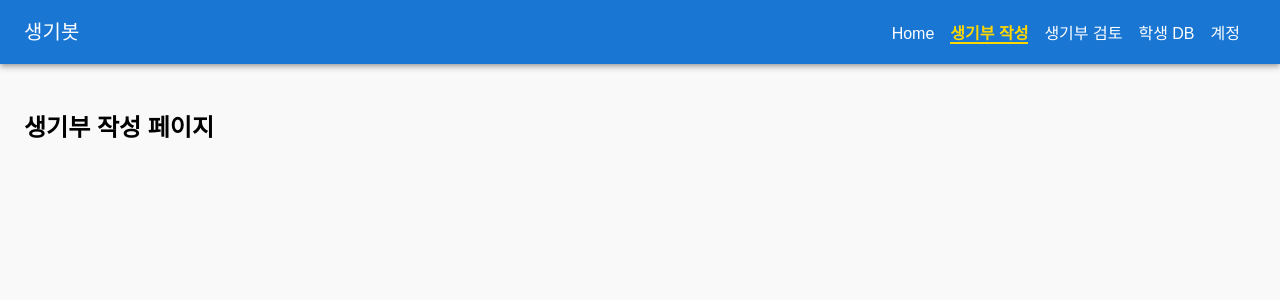
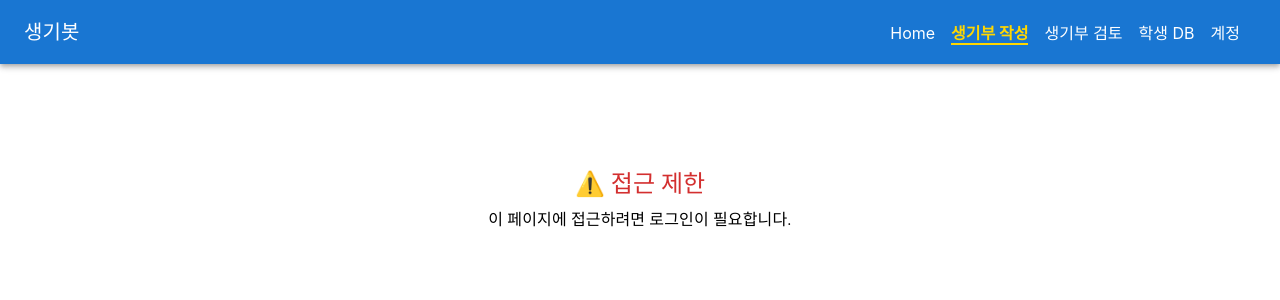
Before and after one commit to kthym/web-homepage, a React (Create React App) app: page /write in a window 1280 px wide. Shown: the top 300 px of the page. Built offline with nearby package versions, Linux system fonts and the light colour scheme.

Commit message:
🔐 로그아웃 시 접근 제한 기능 추가

```diff
--- a/src/App.jsx
+++ b/src/App.jsx
@@ -1,29 +1,30 @@
-import React from 'react';
+import React, { useState } from 'react';
 import { BrowserRouter as Router, Routes, Route, Link, useLocation } from 'react-router-dom';
-import './App.css';
-import Button from '@mui/material/Button';
-import AppBar from '@mui/material/AppBar';
-import Toolbar from '@mui/material/Toolbar';
-import Typography from '@mui/material/Typography';
-import Box from '@mui/material/Box';
-
+import { AppBar, Toolbar, Typography, Box } from '@mui/material';
 import Home from './pages/Home';
 import Write from './pages/Write';
 import Review from './pages/Review';
 import StudentDB from './pages/StudentDB';
 import Account from './pages/Account';
+import ProtectedRoute from './ProtectedRoute';
+
+const getLinkStyle = (isActive) => ({
+  color: isActive ? '#FFD700' : 'white',
+  textDecoration: 'none',
+  marginRight: '1rem',
+  fontWeight: isActive ? 'bold' : 'normal',
+  borderBottom: isActive ? '2px solid #FFD700' : 'none',
+});
 
 function App() {
-  const location = useLocation(); // 이제 Router 안이라 OK!
+  const location = useLocation();
+  const [isLoggedIn, setIsLoggedIn] = useState(!!localStorage.getItem('user'));
 
   return (
-    <div>
-      {/* ✅ 상단바 */}
+    <>
       <AppBar position="static">
-        <Toolbar sx={{ minHeight: '200px' }}>
-          <Typography variant="h6" sx={{ flexGrow: 1 }}>
-            생기봇
-          </Typography>
+        <Toolbar sx={{ minHeight: '80px' }}>
+          <Typography variant="h6" sx={{ flexGrow: 1 }}>생기봇</Typography>
           <Box>
             <Link to="/" style={getLinkStyle(location.pathname === '/')}>Home</Link>
             <Link to="/write" style={getLinkStyle(location.pathname === '/write')}>생기부 작성</Link>
@@ -34,21 +35,19 @@ function App() {
         </Toolbar>
       </AppBar>
 
-      {/* ✅ 페이지 전환 영역 */}
       <Box sx={{ p: 3 }}>
         <Routes>
           <Route path="/" element={<Home />} />
-          <Route path="/write" element={<Write />} />
-          <Route path="/review" element={<Review />} />
-          <Route path="/students" element={<StudentDB />} />
-          <Route path="/account" element={<Account />} />
+          <Route path="/account" element={<Account setIsLoggedIn={setIsLoggedIn} />} />
+          <Route path="/write" element={<ProtectedRoute isLoggedIn={isLoggedIn}><Write /></ProtectedRoute>} />
+          <Route path="/review" element={<ProtectedRoute isLoggedIn={isLoggedIn}><Review /></ProtectedRoute>} />
+          <Route path="/students" element={<ProtectedRoute isLoggedIn={isLoggedIn}><StudentDB /></ProtectedRoute>} />
         </Routes>
       </Box>
-    </div>
+    </>
   );
 }
 
-// ✅ Router는 여기서 감싸줌
 function AppWrapper() {
   return (
     <Router>
@@ -57,13 +56,4 @@ function AppWrapper() {
   );
 }
 
-// ✅ 강조 스타일 함수
-const getLinkStyle = (isActive) => ({
-  color: isActive ? '#FFD700' : 'white',
-  textDecoration: 'none',
-  marginRight: '1rem',
-  fontWeight: isActive ? 'bold' : 'normal',
-  borderBottom: isActive ? '2px solid #FFD700' : 'none',
-});
-
 export default AppWrapper;
--- /dev/null
+++ b/src/ProtectedRoute.jsx
@@ -0,0 +1,21 @@
+import React from 'react';
+import { Box, Typography } from '@mui/material';
+
+function ProtectedRoute({ isLoggedIn, children }) {
+  if (!isLoggedIn) {
+    return (
+      <Box sx={{ textAlign: 'center', mt: 10 }}>
+        <Typography variant="h5" color="error" gutterBottom>
+          ⚠️ 접근 제한
+        </Typography>
+        <Typography variant="body1">
+          이 페이지에 접근하려면 로그인이 필요합니다.
+        </Typography>
+      </Box>
+    );
+  }
+
+  return children;
+}
+
+export default ProtectedRoute;
--- a/src/pages/Account.jsx
+++ b/src/pages/Account.jsx
@@ -2,19 +2,19 @@ import React, { useEffect, useState } from 'react';
 import { useNavigate } from 'react-router-dom';
 import { TextField, Button, Typography, Box } from '@mui/material';
 
-function Account() {
-  const [isLoggedIn, setIsLoggedIn] = useState(false);
+function Account({ setIsLoggedIn }) {
   const [user, setUser] = useState({ name: '', email: '' });
   const [loginInfo, setLoginInfo] = useState({ email: '', password: '' });
+  const [isLoggedIn, localSetIsLoggedIn] = useState(false);
 
   const navigate = useNavigate();
 
-  // ✅ 페이지 로딩 시 localStorage에서 로그인 상태 확인
+  // ✅ 로그인 상태 복원
   useEffect(() => {
     const savedUser = localStorage.getItem('user');
     if (savedUser) {
       setUser(JSON.parse(savedUser));
-      setIsLoggedIn(true);
+      localSetIsLoggedIn(true);
     }
   }, []);
 
@@ -23,18 +23,20 @@ function Account() {
     if (loginInfo.email && loginInfo.password) {
       const newUser = { name: '홍길동', email: loginInfo.email };
       setUser(newUser);
-      setIsLoggedIn(true);
-      localStorage.setItem('user', JSON.stringify(newUser)); // ✅ localStorage에 저장
+      localStorage.setItem('user', JSON.stringify(newUser));
+      localSetIsLoggedIn(true);
+      setIsLoggedIn(true); // 🔑 부모(App)에도 로그인 상태 전달
       navigate('/');
     }
   };
 
   // ✅ 로그아웃
   const handleLogout = () => {
-    setIsLoggedIn(false);
+    localStorage.removeItem('user');
     setUser({ name: '', email: '' });
     setLoginInfo({ email: '', password: '' });
-    localStorage.removeItem('user'); // ✅ localStorage에서 제거
+    localSetIsLoggedIn(false);
+    setIsLoggedIn(false); // 🔑 부모(App)에도 반영
   };
 
   // ✅ 사용자 정보 수정
@@ -42,10 +44,10 @@ function Account() {
     const { name, value } = e.target;
     const updatedUser = { ...user, [name]: value };
     setUser(updatedUser);
-    localStorage.setItem('user', JSON.stringify(updatedUser)); // ✅ 수정 내용도 반영
+    localStorage.setItem('user', JSON.stringify(updatedUser));
   };
 
-  // ✅ 로그인 화면
+  // ✅ 로그인 전 화면
   if (!isLoggedIn) {
     return (
       <Box sx={{ maxWidth: 400, mx: 'auto', mt: 5 }}>
@@ -78,7 +80,7 @@ function Account() {
     );
   }
 
-  // ✅ 로그인된 상태 화면
+  // ✅ 로그인 후 화면
   return (
     <Box sx={{ maxWidth: 500, mx: 'auto', mt: 5 }}>
       <Typography variant="h5" gutterBottom>내 계정 정보</Typography>
```
